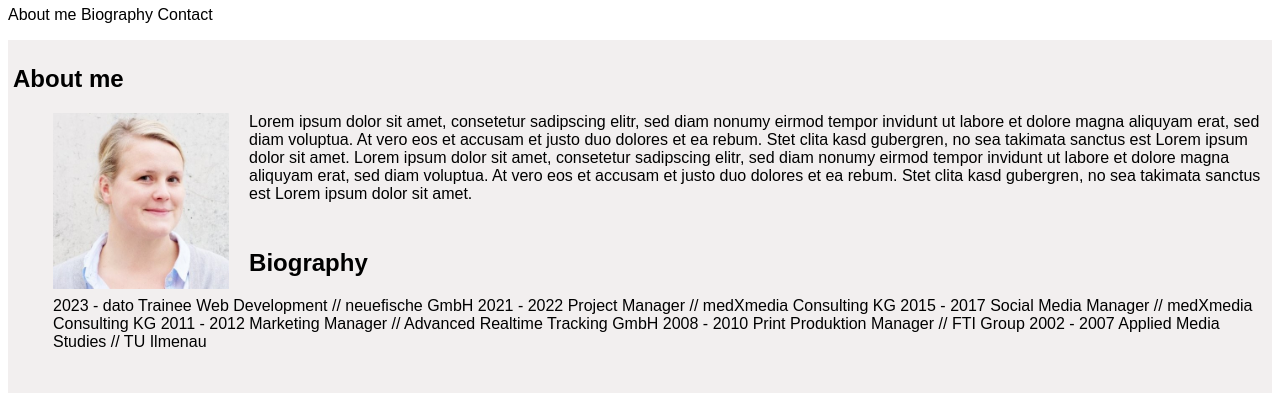
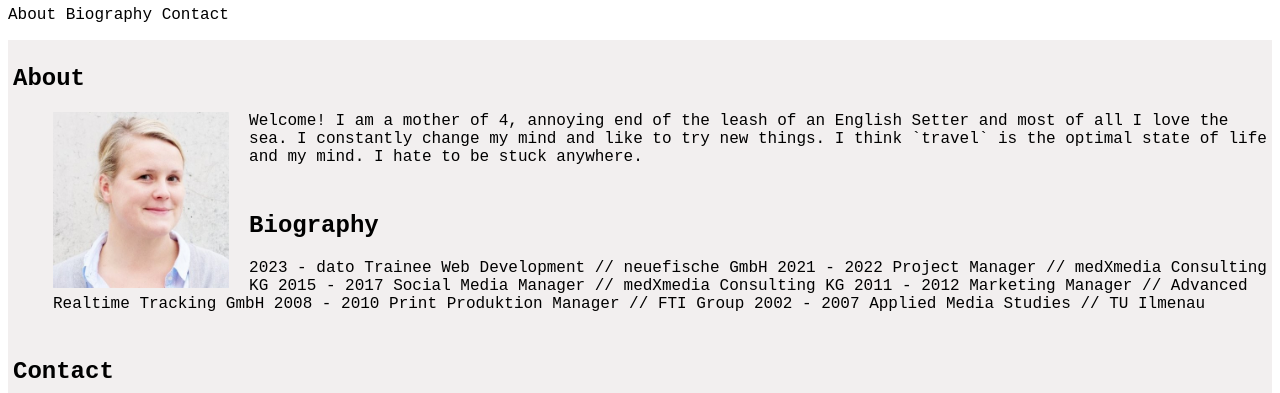
Before and after one commit to uwoch/personal-website, a plain HTML site: page index.html in a window 1280 px wide. Shown: the part 74-467 px from the top of the page. Drawn offline with Linux system fonts and the light colour scheme.

Commit message:
add about

```diff
--- a/index.html
+++ b/index.html
@@ -13,17 +13,17 @@
     </header>
         <nav>
             <ul class="without">
-                <li><a href="#about-me">About me</a></li>
+                <li><a href="#about">About</a></li>
                 <li><a href="#biography">Biography</a></li>
                 <li><a href="#contact">Contact</a></li>
             </ul>
         </nav>
         <main>
-    <section class="about-me">
-        <h2>About me</h2>
+    <section class="about">
+        <h2>About</h2>
           <figure><img class="left" src="/assets/rike.jpg" alt="portrait of me">
         </figure>
-        <p>Lorem ipsum dolor sit amet, consetetur sadipscing elitr, sed diam nonumy eirmod tempor invidunt ut labore et dolore magna aliquyam erat, sed diam voluptua. At vero eos et accusam et justo duo dolores et ea rebum. Stet clita kasd gubergren, no sea takimata sanctus est Lorem ipsum dolor sit amet. Lorem ipsum dolor sit amet, consetetur sadipscing elitr, sed diam nonumy eirmod tempor invidunt ut labore et dolore magna aliquyam erat, sed diam voluptua. At vero eos et accusam et justo duo dolores et ea rebum. Stet clita kasd gubergren, no sea takimata sanctus est Lorem ipsum dolor sit amet.
+        <p>Welcome! I am a mother of 4, annoying end of the leash of an English Setter and most of all I love the sea. I constantly change my mind and like to try new things. I think `travel` is the optimal state of life and my mind. I hate to be stuck anywhere.
 
           </p>
     </section>
--- a/styles.css
+++ b/styles.css
@@ -2,7 +2,7 @@
     box-sizing: border-box;
   }
   body {
-    font-family: Arial, Helvetica, sans-serif;
+    font-family: 'Courier New', Courier, monospace, Helvetica, sans-serif;
 
   }
 img {
```
